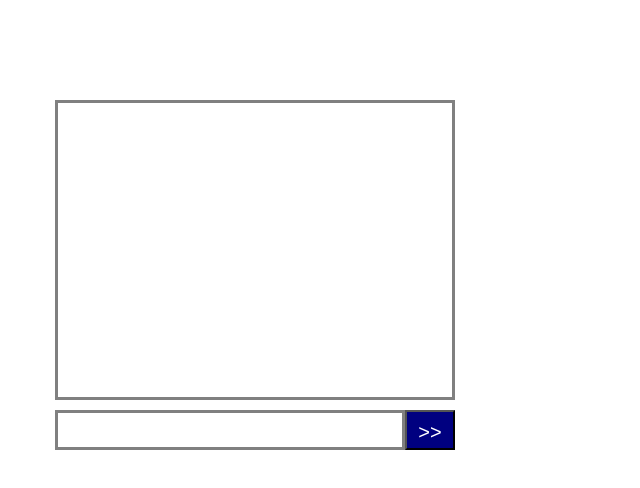
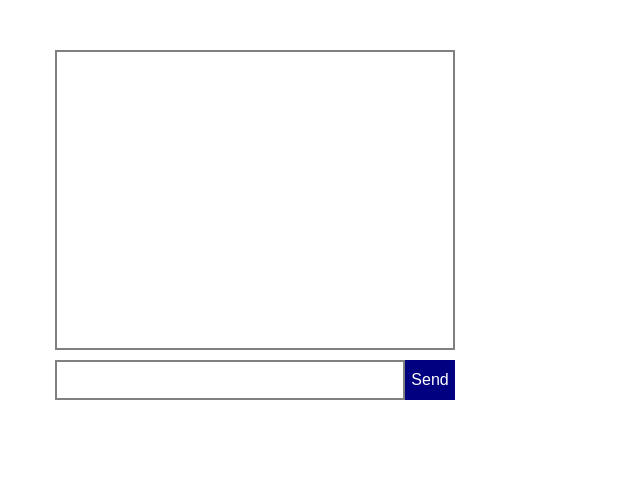
Before and after one commit to corynezin/eliza-chat-bot, a React (Create React App) app: page / in a window 1280 px wide. Shown: the top 488 px of the page, without its empty margins (0-640 px from the left). Built offline with nearby package versions, Linux system fonts and the light colour scheme.

Commit message:
Revert "update style"
This reverts commit 7e05a85ac5d34e960eeaabfa30d68a18f981ac8a.

```diff
--- a/src/components/Chatbox.js
+++ b/src/components/Chatbox.js
@@ -2,10 +2,10 @@ import React from "react";
 import { TextBubble } from "./TextBubble";
 
 const style = {
-  border: "3px solid gray",
+  border: "2px solid gray",
   width: "400px",
   height: "300px",
-  marginTop: "100px",
+  marginTop: "50px",
   overflow: "hidden"
 }
 
--- a/src/components/SendButton.js
+++ b/src/components/SendButton.js
@@ -12,21 +12,20 @@ export class SendButton extends React.Component {
   render() {
     var style = {
       "background-color": "navy",
-      "border": "bold",
+      "border": "none",
       "color": "white",
       "width": "50px",
-      "padding": "6px 0px",
+      "padding": "8px 0px",
       "height": "40px",
       "text-align": "center",
-      "text-decoration": "bold",
+      "text-decoration": "none",
       "display": "inline-block",
-      "font-size": "20px",
-        }
+      "font-size": "16px",
+    }
     return (
       <button style={style} onClick={this.handleClick}>
-        >>
+        Send
       </button>
-
     )
   }
 }
--- a/src/components/TextEnter.js
+++ b/src/components/TextEnter.js
@@ -1,7 +1,7 @@
 import React from "react";
 
 const style = {
-  border: "3px solid gray",
+  border: "2px solid gray",
   width: "350px",
   height: "40px",
   resize: "none"
```
